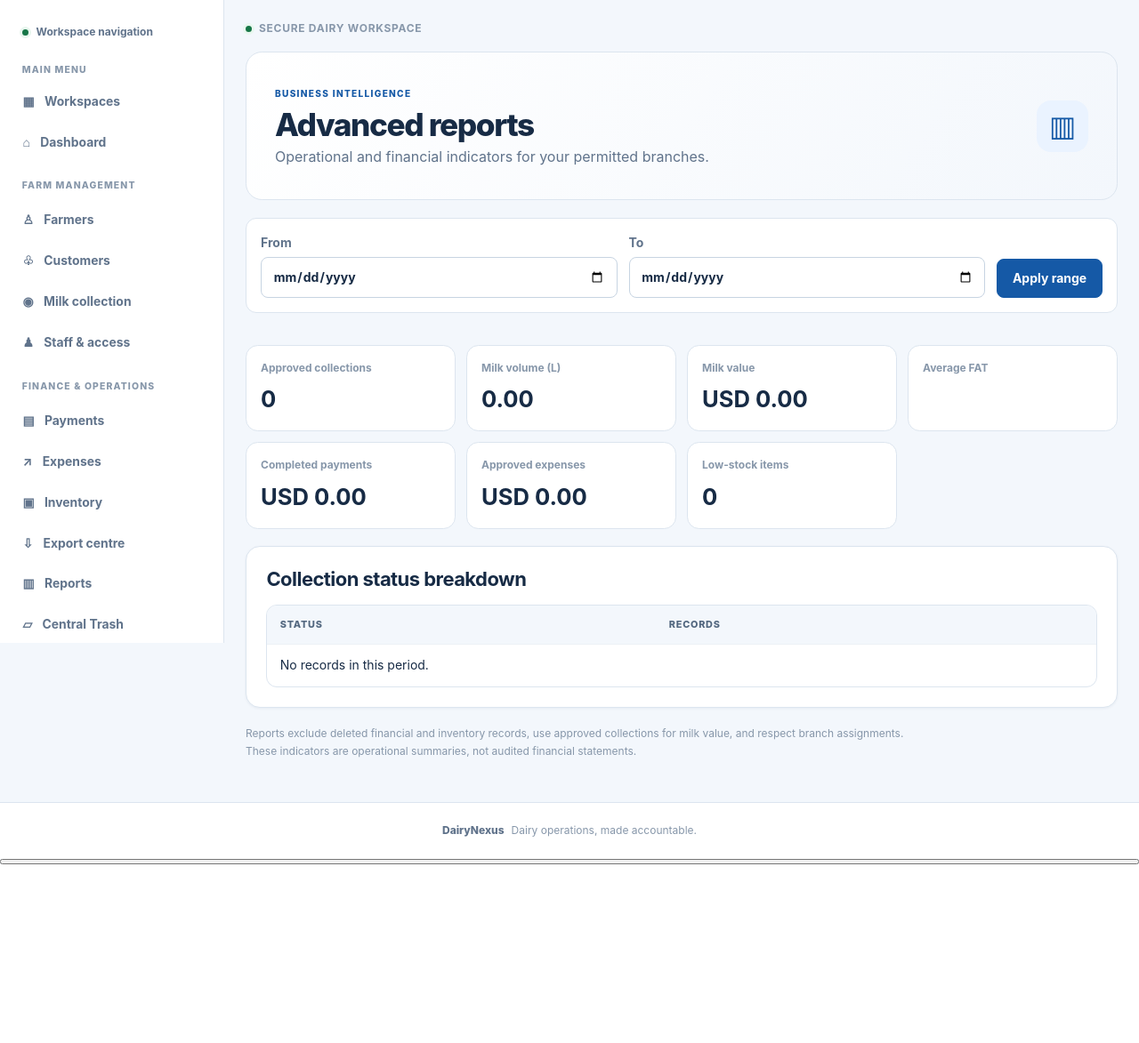
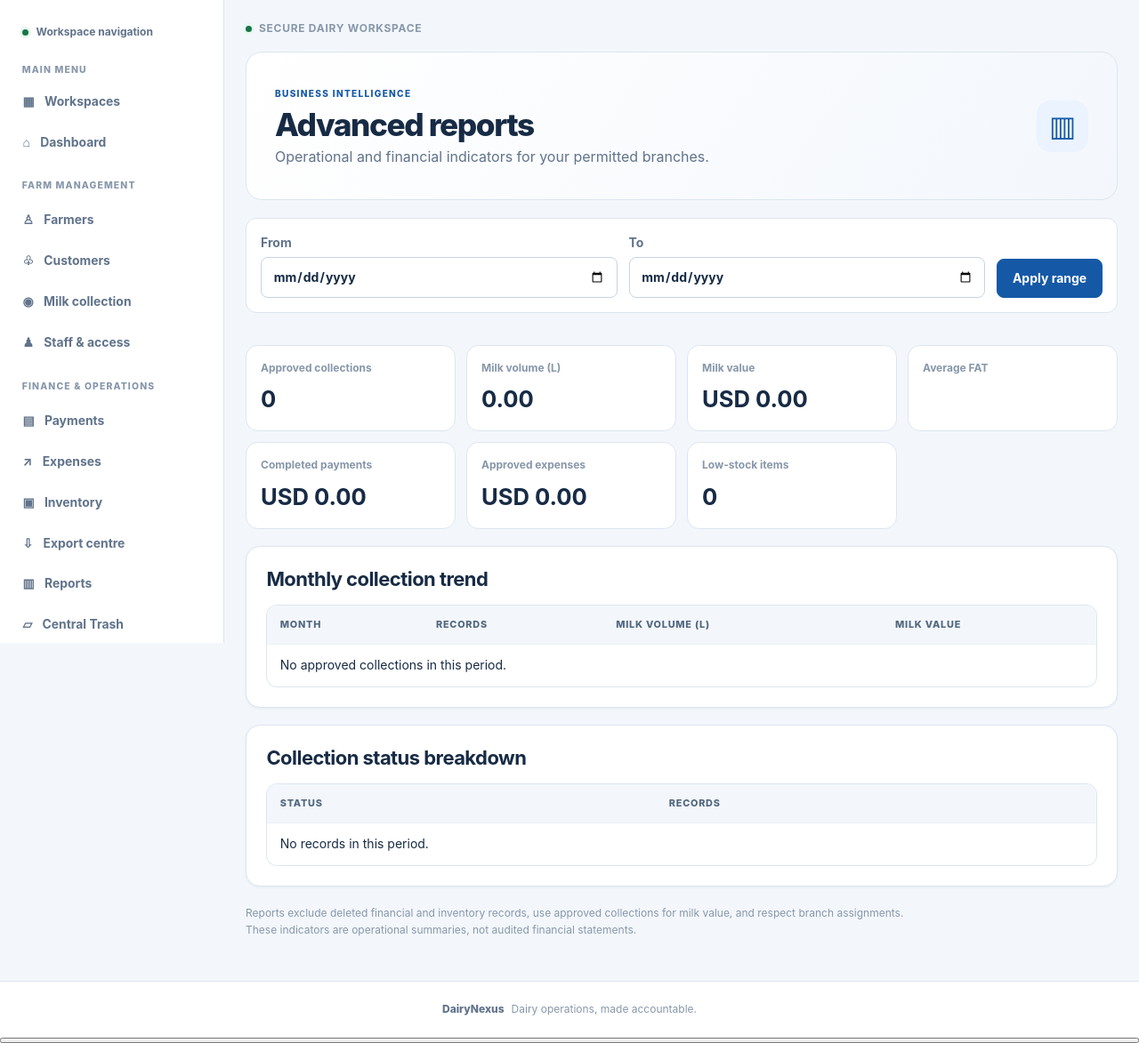
Before and after one commit to Mohankewat108/milk_management_system, a Django app: page /business/sample/reports/ in a window 1280 px wide. Shown: the part 84-1257 px from the top of the page at 89% size. Before the commit the page ends 1056 px from the top, so only its background shows below. Run offline with Django 5.2, Linux system fonts and the light colour scheme; a user stored in the database is signed in; tables that the repository leaves empty hold one stand-in row (values such as "Sample post"); data that the repository does not hold is empty.

Commit message:
Display monthly collection trend in reports dashboard

```diff
--- a/templates/data_exports/reports.html
+++ b/templates/data_exports/reports.html
@@ -14,6 +14,7 @@
     <article><span>{% translate "Approved expenses" %}</span><strong>{{ organization.currency }} {{ expenses_total|floatformat:2 }}</strong></article>
     <article><span>{% translate "Low-stock items" %}</span><strong>{{ low_stock_count }}</strong></article>
   </div>
+  <section class="panel export-panel"><h2>{% translate "Monthly collection trend" %}</h2><div class="table-wrap"><table><thead><tr><th>{% translate "Month" %}</th><th>{% translate "Records" %}</th><th>{% translate "Milk volume (L)" %}</th><th>{% translate "Milk value" %}</th></tr></thead><tbody>{% for row in monthly_collections %}<tr><td>{{ row.month|date:"Y-m" }}</td><td>{{ row.records }}</td><td>{{ row.litres|floatformat:2 }}</td><td>{{ organization.currency }} {{ row.value|floatformat:2 }}</td></tr>{% empty %}<tr><td colspan="4">{% translate "No approved collections in this period." %}</td></tr>{% endfor %}</tbody></table></div></section>
   <section class="panel export-panel"><h2>{% translate "Collection status breakdown" %}</h2><div class="table-wrap"><table><thead><tr><th>{% translate "Status" %}</th><th>{% translate "Records" %}</th></tr></thead><tbody>{% for row in collection_statuses %}<tr><td>{{ row.status|title }}</td><td>{{ row.total }}</td></tr>{% empty %}<tr><td colspan="2">{% translate "No records in this period." %}</td></tr>{% endfor %}</tbody></table></div></section>
   <p class="export-security-note">{% translate "Reports exclude deleted financial and inventory records, use approved collections for milk value, and respect branch assignments. These indicators are operational summaries, not audited financial statements." %}</p>
 </section>
```
